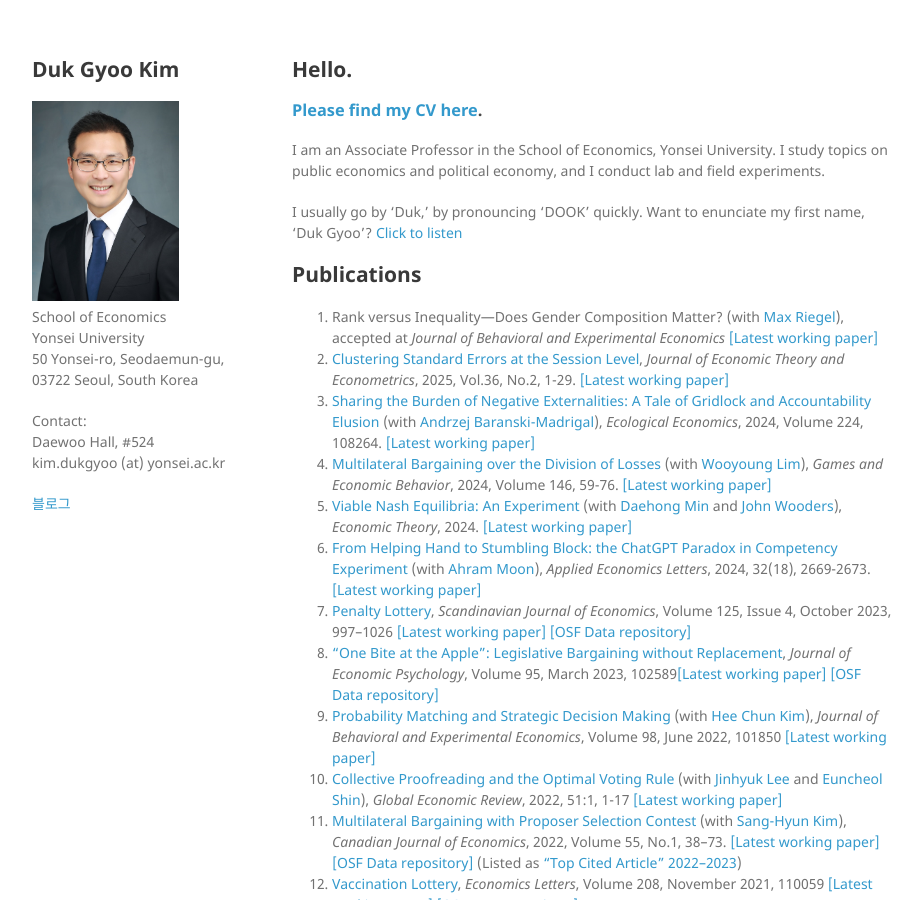
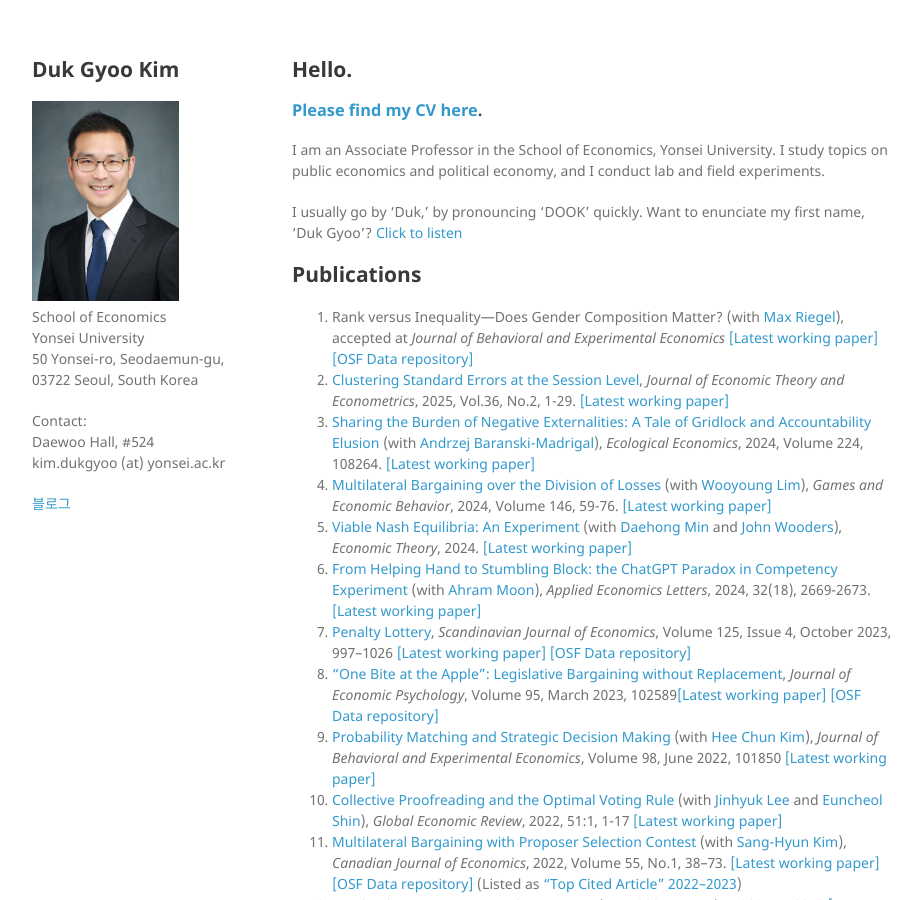
Before and after one commit to kimdukgyoo/kimdukgyoo.github.io, a Jekyll site: the page built from index.md, in a window 1280 px wide and 900 px high. Shown: the whole window, without its empty margins (178-1099 px from the left). Built offline with Jekyll 4.4.1, drawn with Linux system fonts in a browser that asks for light colours; our own code applies the rules of GitHub Pages for plain Markdown files.

Commit message:
Update index.md

```diff
--- a/index.md
+++ b/index.md
@@ -17,7 +17,7 @@
 -->
 
 ## Publications
-1. Rank versus Inequality---Does Gender Composition Matter? (with <a href="https://max-riegel.netlify.app/" target="_blank">Max Riegel</a>), accepted at _Journal of Behavioral and Experimental Economics_ <a href="https://kimdukgyoo.github.io/PDFfiles/RankVsInequality.pdf" target="_blank">[Latest working paper]</a>
+1. Rank versus Inequality---Does Gender Composition Matter? (with <a href="https://max-riegel.netlify.app/" target="_blank">Max Riegel</a>), accepted at _Journal of Behavioral and Experimental Economics_ <a href="https://kimdukgyoo.github.io/PDFfiles/RankVsInequality.pdf" target="_blank">[Latest working paper]</a> <a href="https://osf.io/p59af" target="_blank">[OSF Data repository]</a>
 1. <a href="https://doi.org/10.22812/jetem.2025.36.2.001" target="_blank">Clustering Standard Errors at the Session Level</a>, _Journal of Economic Theory and Econometrics_, 2025, Vol.36, No.2, 1-29. <a href="https://kimdukgyoo.github.io/PDFfiles/ClusteringSEsession.pdf" target="_blank">[Latest working paper]</a>
 1. <a href="https://doi.org/10.1016/j.ecolecon.2024.108264" target="_blank">Sharing the Burden of Negative Externalities: A Tale of Gridlock and Accountability Elusion</a> (with <a href="http://www.abarmad.com/" target="_blank">Andrzej Baranski-Madrigal</a>), _Ecological Economics_, 2024, Volume 224, 108264. <a href="https://kimdukgyoo.github.io/PDFfiles/SharingNegative.pdf" target="_blank">[Latest working paper]</a>
 1. <a href="https://authors.elsevier.com/sd/article/S0899-8256(24)00062-9" target="_blank">Multilateral Bargaining over the Division of Losses</a> (with <a href="http://wooyoung.people.ust.hk/" target="_blank">Wooyoung Lim</a>), _Games and Economic Behavior_, 2024, Volume 146, 59-76. <a href="https://kimdukgyoo.github.io/PDFfiles/MBL.pdf" target="_blank">[Latest working paper]</a>
```
